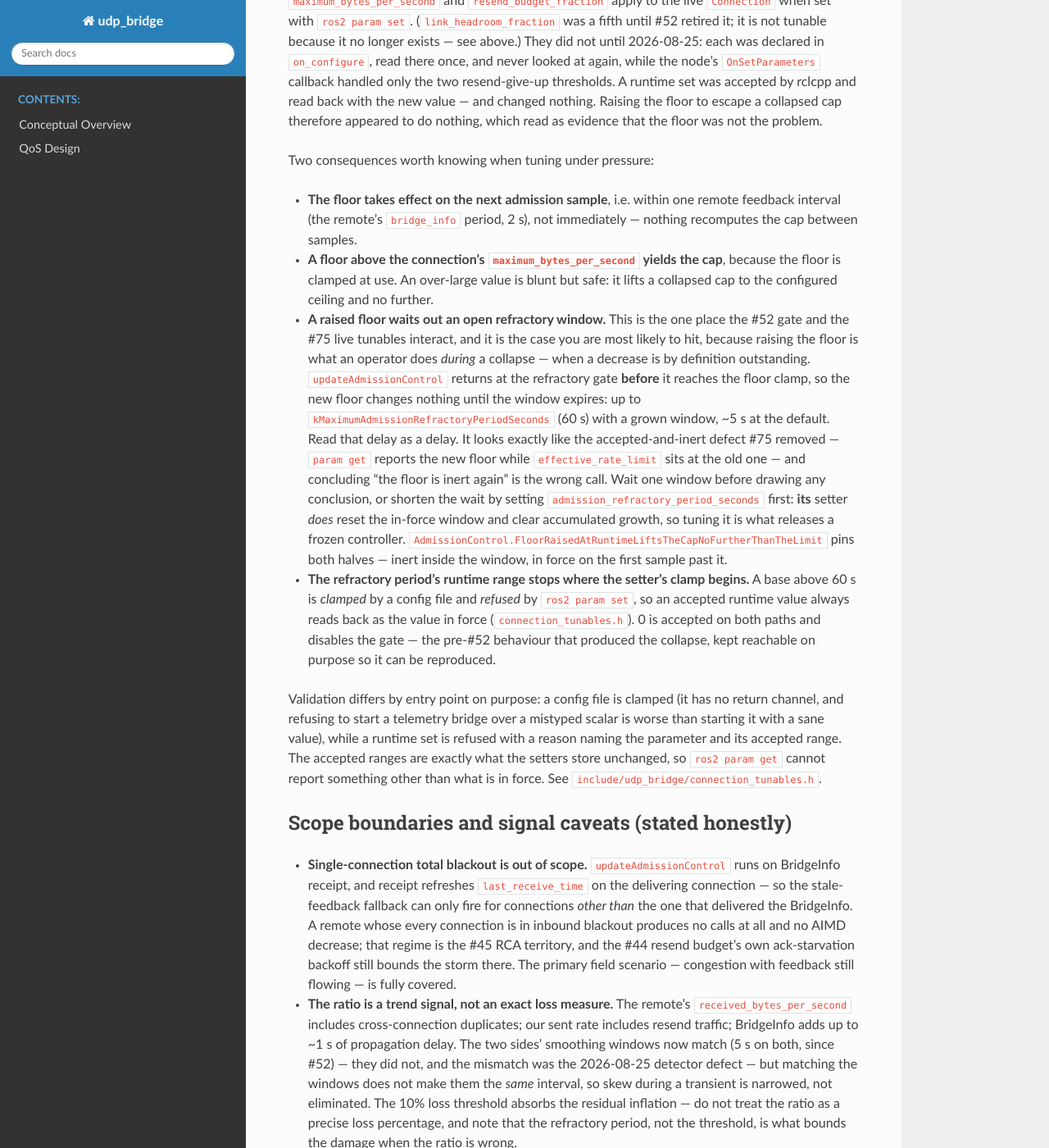
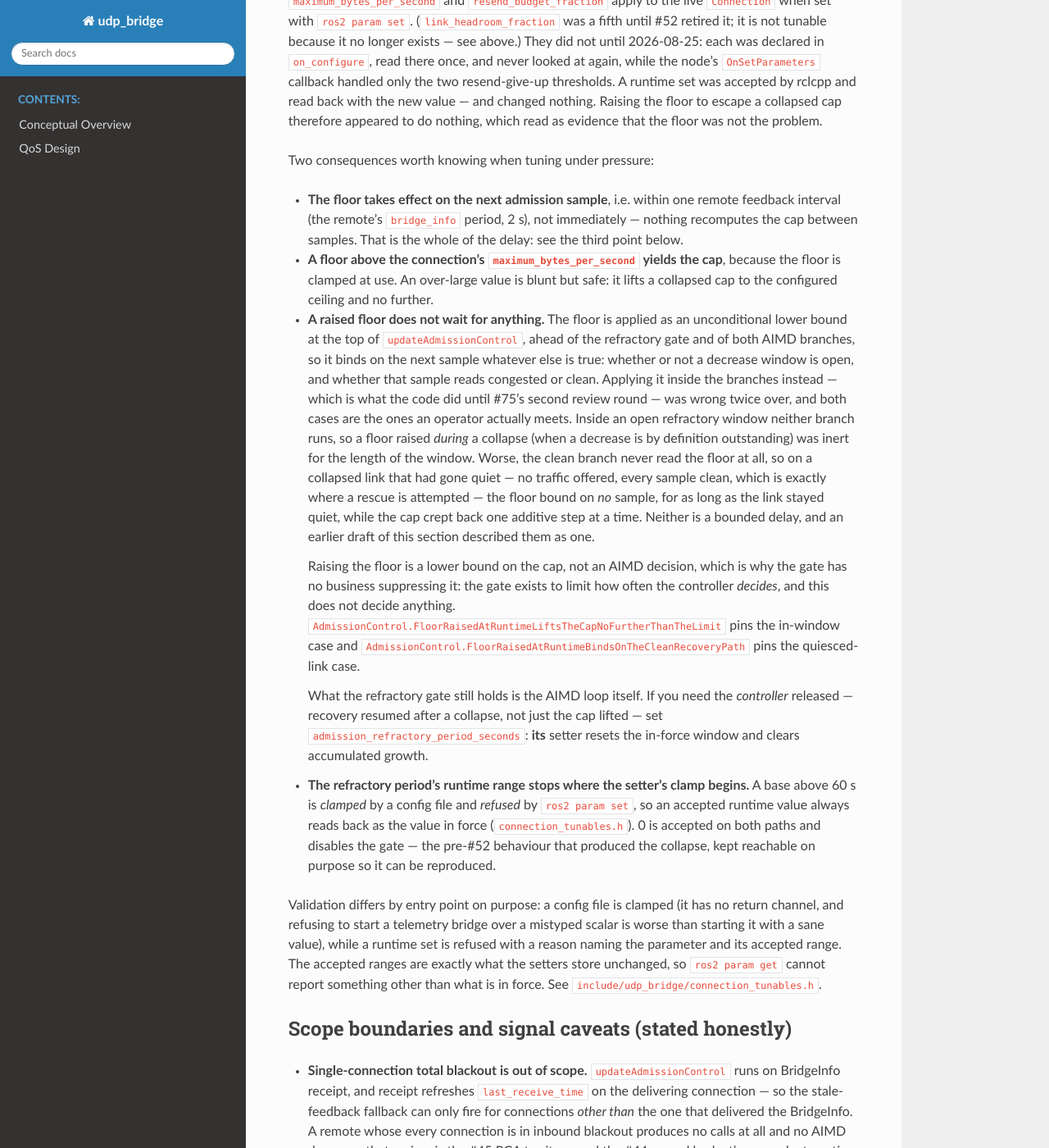
Before and after one commit to rolker/udp_bridge, a Sphinx documentation site: the page built from udp_bridge/doc/admission_control_design.md, in a window 1280 px wide and 1400 px high, scrolled down 7683 px. Shown: the whole window at 82% size. Built offline with Sphinx 7.4.7 and the Read the Docs theme 3.1.0, drawn with Linux system fonts in a browser that asks for light colours.

Commit message:
fix: apply the admission floor as an unconditional lower bound (#75)
The floor was read only inside the congested branch of
updateAdmissionControl, which left it inert on two paths, both of them
the paths an operator actually meets when rescuing a collapsed link.

Inside an open refractory window neither AIMD branch runs, so a floor
raised DURING a collapse — when a decrease is by definition outstanding
— did nothing until the window expired. Worse, the clean recovery path
never read the floor at all: on a collapsed link that has gone quiet,
every sample is clean (sent_bps == 0 can never read as congested), so a
raised floor bound on NO sample, for as long as the link stayed quiet,
while the cap crept back one additive step at a time. That is not a
bounded delay, and the previous round documented it as one.

Apply max(effective, min(floor, data_rate_limit_)) at the top of
updateAdmissionControl, ahead of the refractory gate and of both
branches. It is a lower bound, not an AIMD decision: it never lowers the
cap, never touches the refractory bookkeeping, and never substitutes for
the decrease or the additive recovery. The gate limits how often the
controller DECIDES, and this decides nothing.

Correct the three surfaces that documented the bounded-delay model —
the design note's "Tuning it while it is running", example_params.yaml,
and connection.h's floor contract — and rewrite
FloorRaisedAtRuntimeLiftsTheCapNoFurtherThanTheLimit, which pinned the
in-window inertness as if it were the contract. The new
FloorRaisedAtRuntimeBindsOnTheCleanRecoveryPath covers the quiesced-link
case that had no test at all.

test_admission_field_replay.cpp (#52's acceptance gate for the
2026-08-25 Appledore fix) is unchanged and still green.

```diff
--- a/udp_bridge/doc/admission_control_design.md
+++ b/udp_bridge/doc/admission_control_design.md
@@ -417,30 +417,42 @@ Two consequences worth knowing when tuning under pressure:
 
 - **The floor takes effect on the next admission sample**, i.e. within
   one remote feedback interval (the remote's `bridge_info` period, 2 s),
-  not immediately — nothing recomputes the cap between samples.
+  not immediately — nothing recomputes the cap between samples. That is
+  the whole of the delay: see the third point below.
 - **A floor above the connection's `maximum_bytes_per_second` yields the
   cap**, because the floor is clamped at use. An over-large value is
   blunt but safe: it lifts a collapsed cap to the configured ceiling and
   no further.
-- **A raised floor waits out an open refractory window.** This is the
-  one place the #52 gate and the #75 live tunables interact, and it is
-  the case you are most likely to hit, because raising the floor is what
-  an operator does *during* a collapse — when a decrease is by
-  definition outstanding. `updateAdmissionControl` returns at the
-  refractory gate **before** it reaches the floor clamp, so the new
-  floor changes nothing until the window expires: up to
-  `kMaximumAdmissionRefractoryPeriodSeconds` (60 s) with a grown window,
-  ~5 s at the default. Read that delay as a delay. It looks exactly like
-  the accepted-and-inert defect #75 removed — `param get` reports the
-  new floor while `effective_rate_limit` sits at the old one — and
-  concluding "the floor is inert again" is the wrong call. Wait one
-  window before drawing any conclusion, or shorten the wait by setting
-  `admission_refractory_period_seconds` first: **its** setter *does*
-  reset the in-force window and clear accumulated growth, so tuning it
-  is what releases a frozen controller.
-  `AdmissionControl.FloorRaisedAtRuntimeLiftsTheCapNoFurtherThanTheLimit`
-  pins both halves — inert inside the window, in force on the first
-  sample past it.
+- **A raised floor does not wait for anything.** The floor is applied as
+  an unconditional lower bound at the top of `updateAdmissionControl`,
+  ahead of the refractory gate and of both AIMD branches, so it binds on
+  the next sample whatever else is true: whether or not a decrease
+  window is open, and whether that sample reads congested or clean.
+  Applying it inside the branches instead — which is what the code did
+  until #75's second review round — was wrong twice over, and both cases
+  are the ones an operator actually meets. Inside an open refractory
+  window neither branch runs, so a floor raised *during* a collapse (when
+  a decrease is by definition outstanding) was inert for the length of
+  the window. Worse, the clean branch never read the floor at all, so on
+  a collapsed link that had gone quiet — no traffic offered, every
+  sample clean, which is exactly where a rescue is attempted — the floor
+  bound on *no* sample, for as long as the link stayed quiet, while the
+  cap crept back one additive step at a time. Neither is a bounded delay,
+  and an earlier draft of this section described them as one.
+
+  Raising the floor is a lower bound on the cap, not an AIMD decision,
+  which is why the gate has no business suppressing it: the gate exists
+  to limit how often the controller *decides*, and this does not decide
+  anything. `AdmissionControl.FloorRaisedAtRuntimeLiftsTheCapNoFurtherThanTheLimit`
+  pins the in-window case and
+  `AdmissionControl.FloorRaisedAtRuntimeBindsOnTheCleanRecoveryPath`
+  pins the quiesced-link case.
+
+  What the refractory gate still holds is the AIMD loop itself. If you
+  need the *controller* released — recovery resumed after a collapse, not
+  just the cap lifted — set `admission_refractory_period_seconds`:
+  **its** setter resets the in-force window and clears accumulated
+  growth.
 - **The refractory period's runtime range stops where the setter's clamp
   begins.** A base above 60 s is *clamped* by a config file and
   *refused* by `ros2 param set`, so an accepted runtime value always
```
Also changed, not shown: 4 other files.
